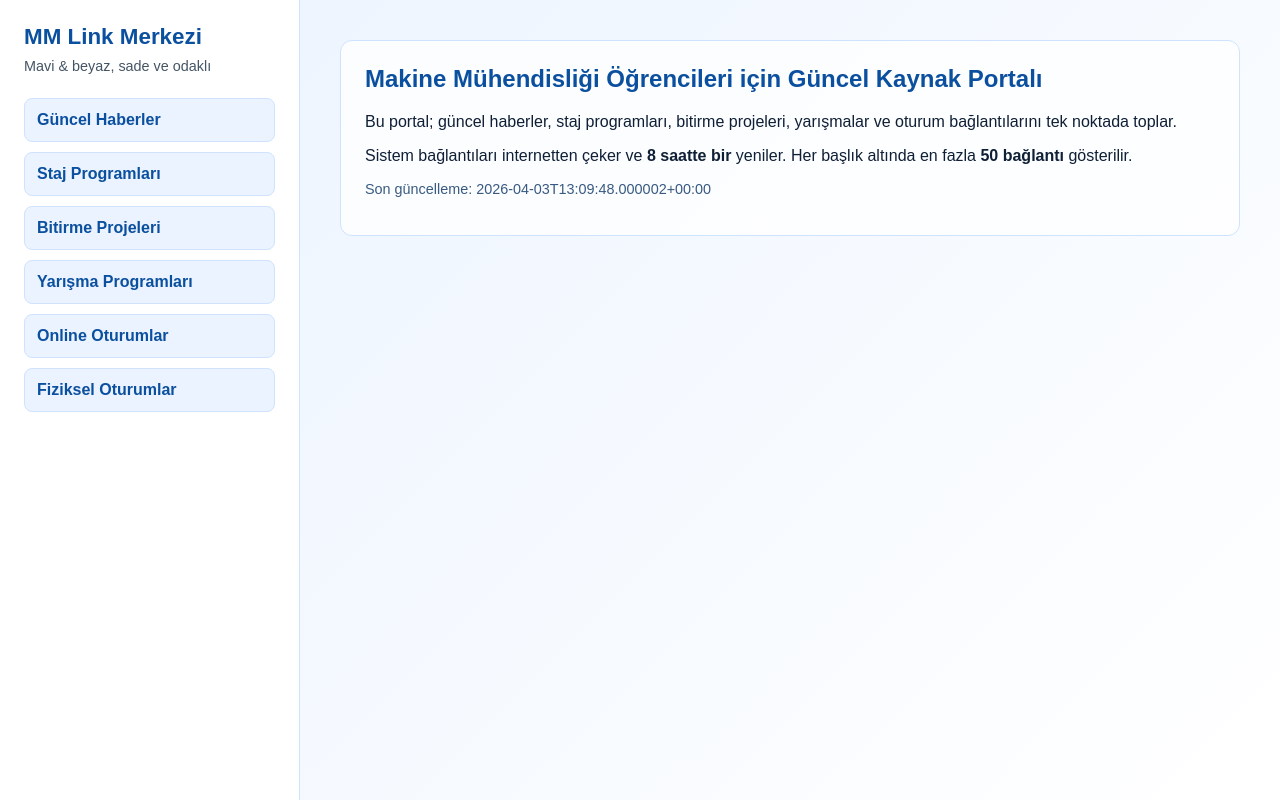
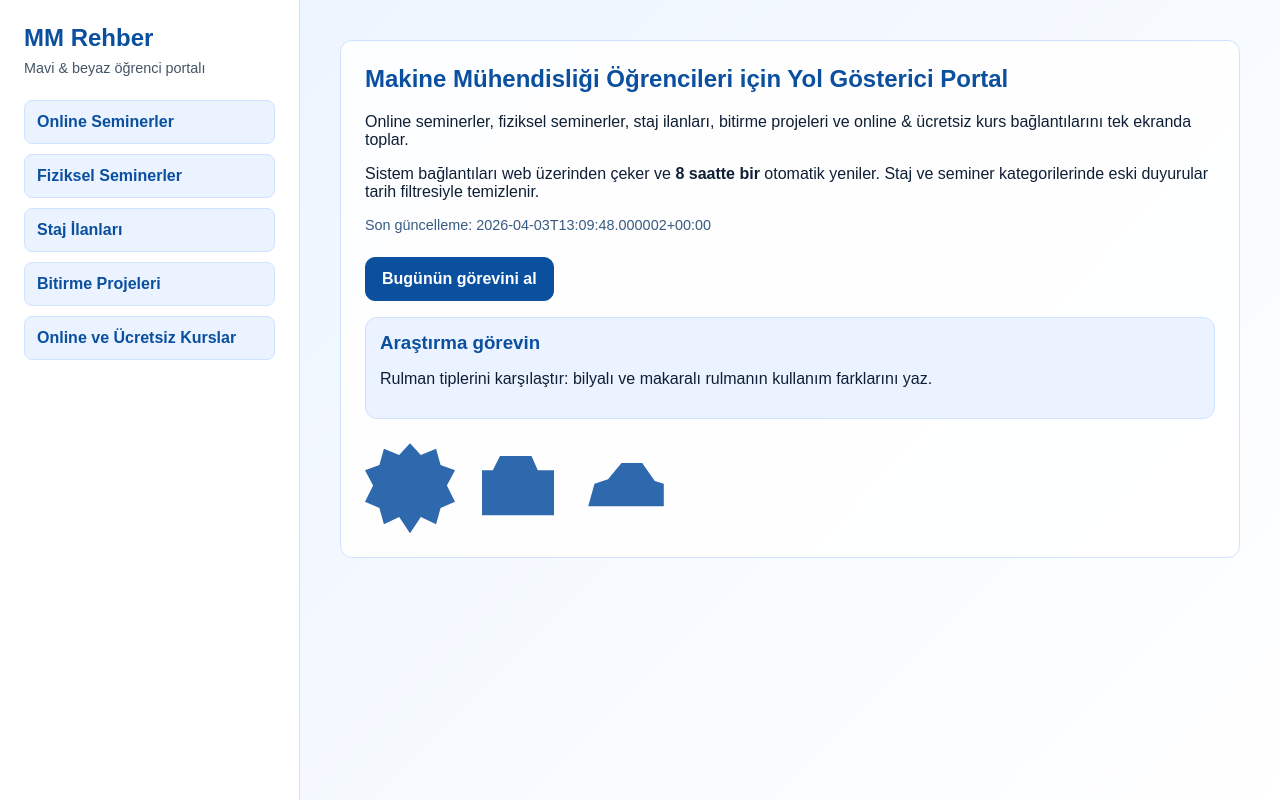
Before and after one commit to bugraemre69-bot/stage1, a Flask app: page / in a window 1280 px wide. Run offline with Flask 3, Linux system fonts and the light colour scheme.

Commit message:
Makine mühendisliği öğrenci portalını istenen yapıya güncelle

```diff
--- a/app.py
+++ b/app.py
@@ -3,13 +3,15 @@ from __future__ import annotations
 
 import json
 from datetime import datetime, timedelta, timezone
+from email.utils import parsedate_to_datetime
 from pathlib import Path
+from random import choice
 from typing import Any
 from urllib.parse import quote_plus
 from urllib.request import Request, urlopen
 import xml.etree.ElementTree as ET
 
-from flask import Flask, abort, render_template
+from flask import Flask, abort, jsonify, render_template
 
 app = Flask(__name__)
 
@@ -17,30 +19,40 @@ CACHE_FILE = Path("data/links_cache.json")
 MAX_LINKS_PER_CATEGORY = 50
 REFRESH_INTERVAL = timedelta(hours=8)
 
-CATEGORIES: dict[str, dict[str, str]] = {
-    "guncel-haberler": {
-        "title": "Güncel Haberler",
-        "query": "makine mühendisliği haber",
+TASKS = [
+    "15 dakika boyunca bir dişli kutusunun çalışma prensibini araştır ve 5 maddeyle özetle.",
+    "Bir otomobil motorunda ısı transferi nerelerde olur? 3 örnek bul ve not al.",
+    "Rulman tiplerini karşılaştır: bilyalı ve makaralı rulmanın kullanım farklarını yaz.",
+    "CNC ile üretilen bir parçanın üretim adımlarını araştırıp kısa bir akış çıkar.",
+    "Bir pompa seçimi yapılırken hangi parametreler kontrol edilir? En az 5 tanesini bul.",
+    "Bir bitirme projesi fikri üret: enerji verimliliği odaklı bir mekanik sistem öner.",
+]
+
+CATEGORIES: dict[str, dict[str, Any]] = {
+    "online-seminerler": {
+        "title": "Online Seminerler",
+        "query": "makine mühendisliği webinar online seminer",
+        "max_age_days": 60,
     },
-    "staj-programlari": {
-        "title": "Staj Programları",
-        "query": "makine mühendisliği staj programı",
+    "fiziksel-seminerler": {
+        "title": "Fiziksel Seminerler",
+        "query": "makine mühendisliği konferans etkinlik seminer",
+        "max_age_days": 60,
+    },
+    "staj-ilanlari": {
+        "title": "Staj İlanları",
+        "query": "makine mühendisliği staj ilanı",
+        "max_age_days": 120,
     },
     "bitirme-projeleri": {
         "title": "Bitirme Projeleri",
         "query": "makine mühendisliği bitirme projesi",
+        "max_age_days": None,
     },
-    "yarisma-programlari": {
-        "title": "Yarışma Programları",
-        "query": "makine mühendisliği yarışma",
-    },
-    "online-oturumlar": {
-        "title": "Online Oturumlar",
-        "query": "makine mühendisliği online seminer webinar",
-    },
-    "fiziksel-oturumlar": {
-        "title": "Fiziksel Oturumlar",
-        "query": "makine mühendisliği konferans etkinlik",
+    "ucretsiz-online-kurslar": {
+        "title": "Online ve Ücretsiz Kurslar",
+        "query": "free online mechanical engineering course certificate",
+        "max_age_days": 365,
     },
 }
 
@@ -65,7 +77,23 @@ def save_cache(cache: dict[str, Any]) -> None:
         json.dump(cache, file, ensure_ascii=False, indent=2)
 
 
-def fetch_news(query: str, limit: int = MAX_LINKS_PER_CATEGORY) -> list[dict[str, str]]:
+def parse_pub_date(value: str) -> datetime | None:
+    if not value:
+        return None
+    try:
+        parsed = parsedate_to_datetime(value)
+        if parsed.tzinfo is None:
+            parsed = parsed.replace(tzinfo=timezone.utc)
+        return parsed.astimezone(timezone.utc)
+    except (TypeError, ValueError):
+        return None
+
+
+def fetch_news(
+    query: str,
+    limit: int = MAX_LINKS_PER_CATEGORY,
+    max_age_days: int | None = None,
+) -> list[dict[str, str]]:
     url = build_rss_url(query)
     req = Request(url, headers={"User-Agent": "Mozilla/5.0"})
     with urlopen(req, timeout=15) as response:
@@ -74,11 +102,19 @@ def fetch_news(query: str, limit: int = MAX_LINKS_PER_CATEGORY) -> list[dict[str
     root = ET.fromstring(xml_text)
     items: list[dict[str, str]] = []
     seen_links: set[str] = set()
+    cutoff = None
+
+    if max_age_days is not None:
+        cutoff = datetime.now(timezone.utc) - timedelta(days=max_age_days)
 
     for item in root.findall("./channel/item"):
         title = (item.findtext("title") or "Başlıksız bağlantı").strip()
         link = (item.findtext("link") or "").strip()
         pub_date = (item.findtext("pubDate") or "").strip()
+        parsed_date = parse_pub_date(pub_date)
+
+        if cutoff is not None and parsed_date is not None and parsed_date < cutoff:
+            continue
 
         if not link or link in seen_links:
             continue
@@ -108,7 +144,11 @@ def refresh_cache(force: bool = False) -> dict[str, Any]:
 
     for slug, meta in CATEGORIES.items():
         try:
-            links = fetch_news(meta["query"], limit=MAX_LINKS_PER_CATEGORY)
+            links = fetch_news(
+                meta["query"],
+                limit=MAX_LINKS_PER_CATEGORY,
+                max_age_days=meta.get("max_age_days"),
+            )
             error = None
         except Exception as exc:  # noqa: BLE001
             links = cache.get("categories", {}).get(slug, {}).get("links", [])
@@ -132,7 +172,13 @@ def home() -> str:
         "index.html",
         categories=CATEGORIES,
         updated_at=cache.get("updated_at"),
+        today_task=choice(TASKS),
     )
+
+
+@app.route("/gorev")
+def today_task() -> Any:
+    return jsonify({"task": choice(TASKS)})
 
 
 @app.route("/kategori/<slug>")
--- a/static/style.css
+++ b/static/style.css
@@ -32,7 +32,7 @@ body {
 .sidebar h1 {
   color: var(--blue-strong);
   margin: 0;
-  font-size: 1.4rem;
+  font-size: 1.5rem;
 }
 
 .subtitle {
@@ -70,8 +70,8 @@ body {
 
 .hero,
 section {
-  max-width: 900px;
-  background: rgba(255, 255, 255, 0.8);
+  max-width: 920px;
+  background: rgba(255, 255, 255, 0.9);
   border: 1px solid var(--blue-mid);
   border-radius: 12px;
   padding: 24px;
@@ -85,6 +85,65 @@ h2 {
 .timestamp {
   color: #385a82;
   font-size: 0.9rem;
+}
+
+.task-btn {
+  margin-top: 10px;
+  padding: 12px 16px;
+  border-radius: 10px;
+  border: 1px solid var(--blue-strong);
+  background: var(--blue-strong);
+  color: var(--white);
+  font-size: 1rem;
+  font-weight: 600;
+  cursor: pointer;
+}
+
+.task-btn:disabled {
+  opacity: 0.7;
+  cursor: wait;
+}
+
+.task-card {
+  margin-top: 16px;
+  background: var(--blue-soft);
+  border: 1px solid var(--blue-mid);
+  border-radius: 12px;
+  padding: 14px;
+}
+
+.task-card h3 {
+  margin: 0 0 8px;
+  color: var(--blue-strong);
+}
+
+.silhouette-row {
+  display: flex;
+  gap: 18px;
+  margin-top: 24px;
+  flex-wrap: wrap;
+}
+
+.silhouette {
+  width: 90px;
+  height: 90px;
+  background: var(--blue-strong);
+  opacity: 0.85;
+}
+
+.gear {
+  border-radius: 20%;
+  clip-path: polygon(50% 0%, 62% 13%, 79% 6%, 84% 24%, 100% 30%, 91% 47%, 100% 65%, 84% 72%, 79% 90%, 62% 82%, 50% 100%, 38% 82%, 21% 90%, 16% 72%, 0% 65%, 9% 47%, 0% 30%, 16% 24%, 21% 6%, 38% 13%);
+}
+
+.engine {
+  border-radius: 10px;
+  clip-path: polygon(10% 80%, 10% 30%, 22% 30%, 30% 14%, 65% 14%, 72% 30%, 90% 30%, 90% 80%);
+}
+
+.car {
+  border-radius: 12px;
+  clip-path: polygon(8% 70%, 15% 45%, 30% 40%, 45% 22%, 68% 22%, 82% 42%, 92% 45%, 92% 70%);
 }
 
 .error {
--- a/templates/base.html
+++ b/templates/base.html
@@ -9,13 +9,13 @@
   <body>
     <div class="layout">
       <aside class="sidebar">
-        <h1>MM Link Merkezi</h1>
-        <p class="subtitle">Mavi & beyaz, sade ve odaklı</p>
+        <h1>MM Rehber</h1>
+        <p class="subtitle">Mavi & beyaz öğrenci portalı</p>
         <nav>
           <ul>
             {% for category_slug, meta in categories.items() %}
             <li>
-              <a href="{{ url_for('category_page', slug=category_slug) }}" target="_blank" rel="noreferrer">
+              <a href="{{ url_for('category_page', slug=category_slug) }}">
                 {{ meta.title }}
               </a>
             </li>
--- a/templates/category.html
+++ b/templates/category.html
@@ -1,6 +1,6 @@
 {% extends 'base.html' %}
 
-{% block title %}{{ title }} | MM Link Merkezi{% endblock %}
+{% block title %}{{ title }} | MM Rehber{% endblock %}
 
 {% block content %}
 <section>
@@ -27,7 +27,7 @@
     {% endfor %}
   </ol>
   {% else %}
-  <p>Henüz bağlantı bulunamadı. Lütfen biraz sonra tekrar deneyin.</p>
+  <p>Güncel bağlantı bulunamadı. Biraz sonra tekrar kontrol edebilirsin.</p>
   {% endif %}
 </section>
 {% endblock %}
--- a/templates/index.html
+++ b/templates/index.html
@@ -1,20 +1,53 @@
 {% extends 'base.html' %}
 
-{% block title %}Makine Mühendisliği Kaynak Portalı{% endblock %}
+{% block title %}Makine Mühendisliği Öğrenci Rehberi{% endblock %}
 
 {% block content %}
 <section class="hero">
-  <h2>Makine Mühendisliği Öğrencileri için Güncel Kaynak Portalı</h2>
+  <h2>Makine Mühendisliği Öğrencileri için Yol Gösterici Portal</h2>
   <p>
-    Bu portal; güncel haberler, staj programları, bitirme projeleri, yarışmalar ve
-    oturum bağlantılarını tek noktada toplar.
+    Online seminerler, fiziksel seminerler, staj ilanları, bitirme projeleri ve
+    online & ücretsiz kurs bağlantılarını tek ekranda toplar.
   </p>
   <p>
-    Sistem bağlantıları internetten çeker ve <strong>8 saatte bir</strong> yeniler.
-    Her başlık altında en fazla <strong>50 bağlantı</strong> gösterilir.
+    Sistem bağlantıları web üzerinden çeker ve <strong>8 saatte bir</strong> otomatik yeniler.
+    Staj ve seminer kategorilerinde eski duyurular tarih filtresiyle temizlenir.
   </p>
   {% if updated_at %}
   <p class="timestamp">Son güncelleme: {{ updated_at }}</p>
   {% endif %}
+
+  <button id="task-btn" class="task-btn">Bugünün görevini al</button>
+  <div class="task-card" id="task-card">
+    <h3>Araştırma görevin</h3>
+    <p id="task-text">{{ today_task }}</p>
+  </div>
+
+  <div class="silhouette-row" aria-hidden="true">
+    <div class="silhouette gear" title="Çark"></div>
+    <div class="silhouette engine" title="Motor"></div>
+    <div class="silhouette car" title="Araba"></div>
+  </div>
 </section>
+
+<script>
+  const taskButton = document.getElementById("task-btn");
+  const taskText = document.getElementById("task-text");
+
+  taskButton.addEventListener("click", async () => {
+    taskButton.disabled = true;
+    taskButton.textContent = "Yeni görev hazırlanıyor...";
+
+    try {
+      const response = await fetch("{{ url_for('today_task') }}");
+      const payload = await response.json();
+      taskText.textContent = payload.task;
+    } catch (error) {
+      taskText.textContent = "Görev alınamadı. Lütfen birkaç saniye sonra tekrar dene.";
+    } finally {
+      taskButton.disabled = false;
+      taskButton.textContent = "Bugünün görevini al";
+    }
+  });
+</script>
 {% endblock %}
```
Also changed, not shown: README.md.
